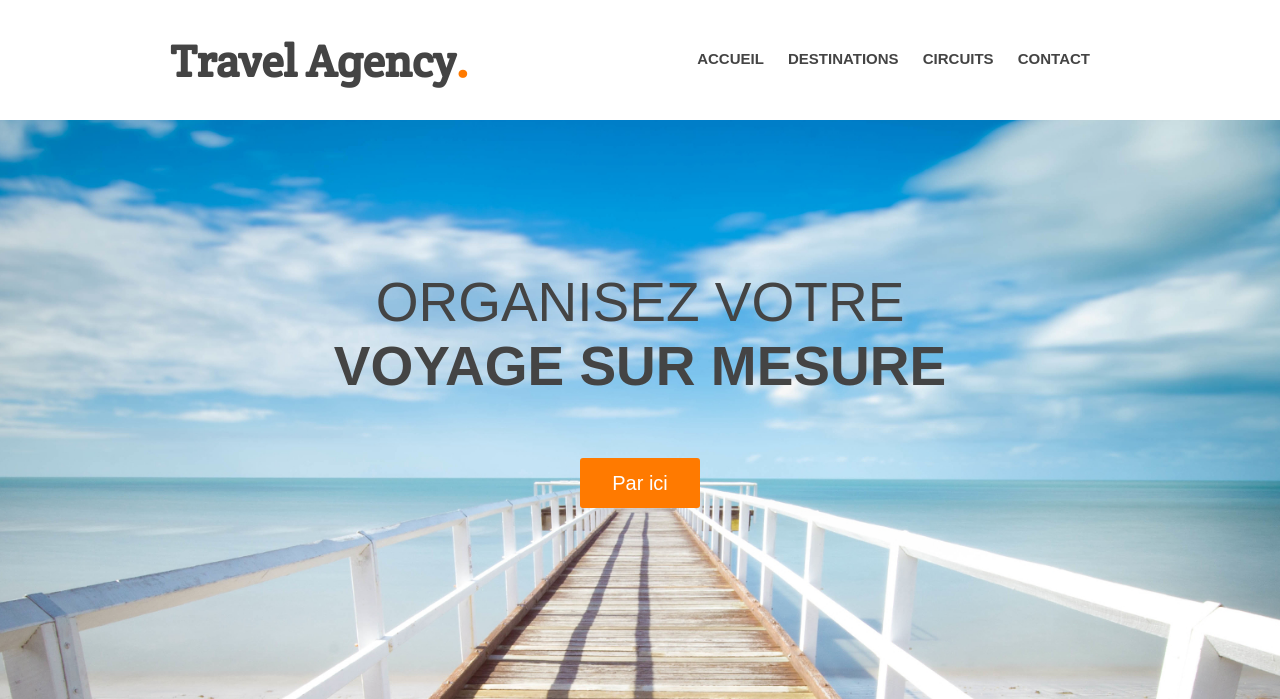
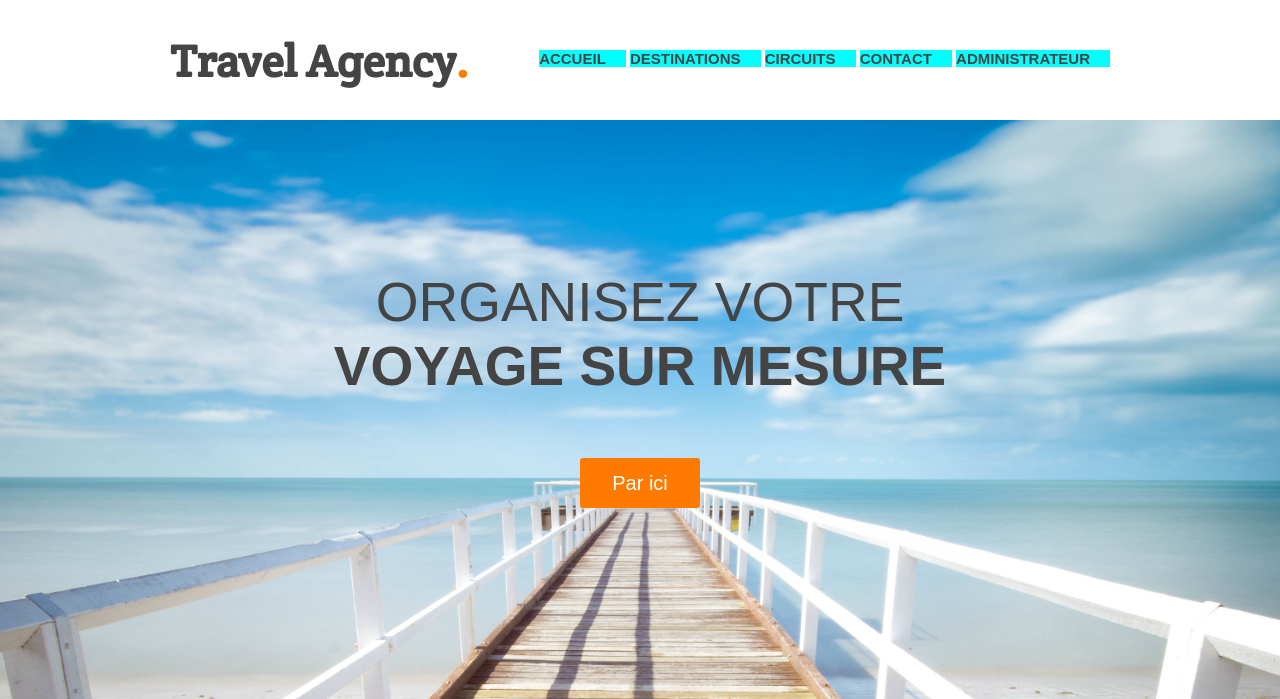
Before and after one commit to kyweez/OPENCLASSROOMS-02-PHP-MYSQL, a PHP site: page / in a window 1280 px wide. Shown: the top 699 px of the page. Run offline with PHP 8.4, Linux system fonts and the light colour scheme; some libraries are stand-ins or nearby versions.

Commit message:
Init Travel Agency - MySQL

```diff
--- a/TPs/TP-travel-agency/index.php
+++ b/TPs/TP-travel-agency/index.php
@@ -7,9 +7,9 @@
     <link href='http://fonts.googleapis.com/css?family=Crete+Round' rel="stylesheet">
     <title>Travel Agency</title>
     <?php
-        if (isset($_GET['alreadyContacted']) and $_GET['alreadyContacted'] == 'yes') {
-            echo '<link href="styles_already_contacted.css" rel="stylesheet">';
-        }
+    if (isset($_GET['alreadyContacted']) and $_GET['alreadyContacted'] == 'yes') {
+        echo '<link href="styles_already_contacted.css" rel="stylesheet">';
+    }
     ?>
 </head>
 
@@ -23,6 +23,7 @@
                     <li><a href="#steps">Destinations</a></li>
                     <li><a href="#possibilities">Circuits</a></li>
                     <li><a href="#contact">Contact</a></li>
+                    <li id="adminAccess"><a href="#contact">Administrateur</a></li>
                 </ul>
             </nav>
         </div>
--- a/TPs/TP-travel-agency/styles_index.css
+++ b/TPs/TP-travel-agency/styles_index.css
@@ -83,6 +83,7 @@ header nav
 }
 header nav ul li
 {
+    background-color: aqua;
     display: inline-block;
 }
 header nav ul li a
```
